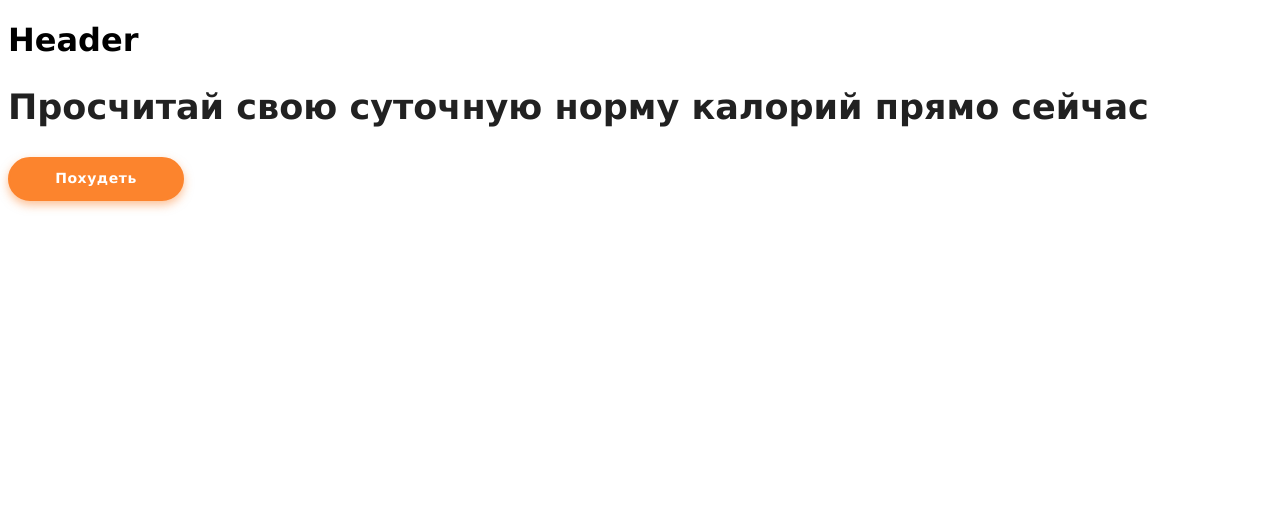
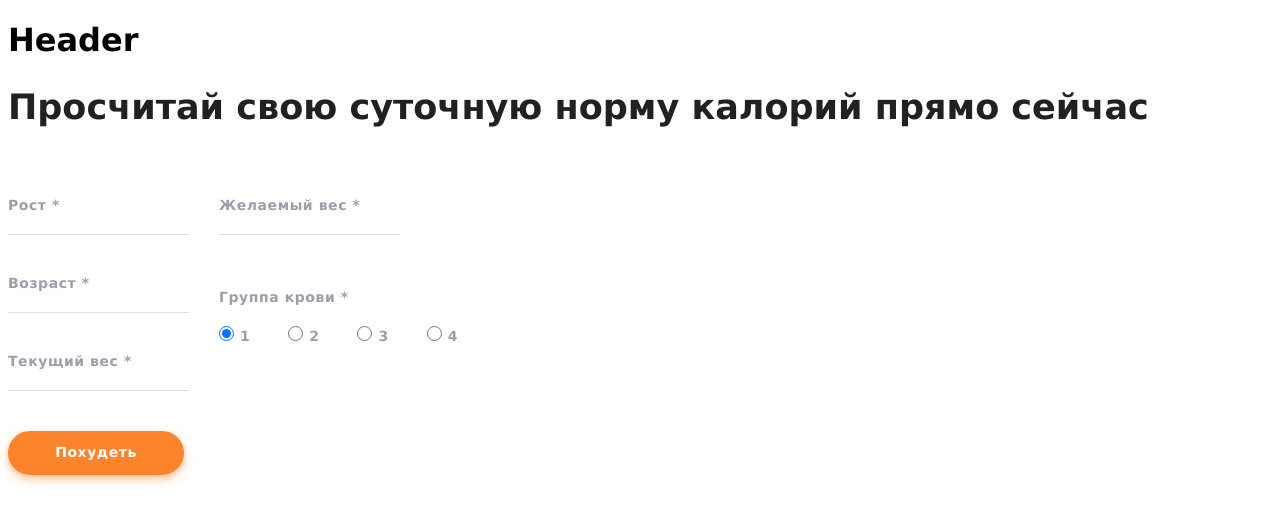
Before and after one commit to OrestDuda/slim-mom, a React (Create React App) app: page / in a window 1280 px wide. Shown: the top 524 px of the page. Built offline with nearby package versions, Linux system fonts and the light colour scheme.

Commit message:
added parseInt in redux

```diff
--- a/src/Components/CalculatorCalorieForm/index.js
+++ b/src/Components/CalculatorCalorieForm/index.js
@@ -14,17 +14,30 @@ class CalculatorCaloriesForm extends Component {
     desiredWeight: '',
     bloodType: '1',
   };
+  BloodType = {
+    FIRST_GROUP: '1',
+    SECOND_GROUP: '2',
+    THIRD_GROUP: '3',
+    FOURTH_GROUP: '4',
+  };
 
-  handleChange = ({ target: { name, value } }) => {
+  addInputData = ({ target: { name, value } }) => {
     this.setState({ [name]: value });
   };
 
   submitForm = event => {
     event.preventDefault();
+    console.log(this.state);
     const { height, age, weight, desiredWeight, bloodType } = this.state;
-    this.props.publicUserCalculate(175, 32, 70, 65, 1);
+    this.props.publicUserCalculate(
+      height,
+      age,
+      weight,
+      desiredWeight,
+      bloodType,
+    );
 
-    this.reset();
+    // this.reset();
   };
 
   reset = () => {
@@ -38,13 +51,110 @@ class CalculatorCaloriesForm extends Component {
   };
 
   render() {
+    const { height, age, weight, desiredWeight, bloodType } = this.state;
+    const { BloodType } = this;
     return (
       <div>
         <div className={styles.title}>
           Просчитай свою суточную норму калорий прямо сейчас
         </div>
         <form className={styles.form} onSubmit={this.submitForm}>
-          {/* <CalculatorPrimaryInput /> */}
+          <div className={styles.input_wrapper}>
+            <div className={styles.left_input}>
+              <label className={styles.label} htmlFor="height">
+                Рост *
+              </label>
+              <input
+                className={styles.input}
+                type="number"
+                name="height"
+                value={height}
+                onChange={this.addInputData}
+              />
+              <label className={styles.label} htmlFor="age">
+                Возраст *
+              </label>
+              <input
+                className={styles.input}
+                type="number"
+                name="age"
+                value={age}
+                onChange={this.addInputData}
+              />
+              <label className={styles.label} htmlFor="weight">
+                Текущий вес *
+              </label>
+              <input
+                className={styles.input}
+                type="number"
+                name="weight"
+                value={weight}
+                onChange={this.addInputData}
+              />
+            </div>
+            <div className={styles.right_input}>
+              <label className={styles.label} htmlFor="desiredWeight">
+                Желаемый вес *
+              </label>
+              <input
+                className={styles.input}
+                type="number"
+                name="desiredWeight"
+                value={desiredWeight}
+                onChange={this.addInputData}
+              />
+              <div className={styles.wrapper}>
+                <p className={styles.label_radio_boxes}>Группа крови *</p>
+
+                <div className={styles.radio_boxes}>
+                  <label className={styles.label_radio} htmlFor="bloodType_1">
+                    <input
+                      id="bloodType_1"
+                      type="radio"
+                      name="bloodType"
+                      checked={bloodType === BloodType.FIRST_GROUP}
+                      value={BloodType.FIRST_GROUP}
+                      onChange={this.addInputData}
+                    />
+                    1
+                  </label>
+                  <label className={styles.label_radio} htmlFor="bloodType_2">
+                    <input
+                      id="bloodType_2"
+                      type="radio"
+                      name="bloodType"
+                      checked={bloodType === BloodType.SECOND_GROUP}
+                      value={BloodType.SECOND_GROUP}
+                      onChange={this.addInputData}
+                    />
+                    2
+                  </label>
+                  <label className={styles.label_radio} htmlFor="bloodType_3">
+                    <input
+                      id="bloodType_3"
+                      type="radio"
+                      name="bloodType"
+                      checked={bloodType === BloodType.THIRD_GROUP}
+                      value={BloodType.THIRD_GROUP}
+                      onChange={this.addInputData}
+                    />
+                    3
+                  </label>
+                  <label className={styles.label_radio} htmlFor="bloodType_4">
+                    <input
+                      id="bloodType_4"
+                      type="radio"
+                      name="bloodType"
+                      checked={bloodType === BloodType.FOURTH_GROUP}
+                      value={BloodType.FOURTH_GROUP}
+                      onChange={this.addInputData}
+                    />
+                    4
+                  </label>
+                </div>
+              </div>
+            </div>
+          </div>
           <div className={styles.btn_wrapper}>
             <button type="submit" className={styles.button}>
               Похудеть
--- a/src/redux/user/userOperations.js
+++ b/src/redux/user/userOperations.js
@@ -131,11 +131,11 @@ const calculateLoggedInUser =
   (height, age, currentWeight, desiredWeight, bloodType) => async dispatch => {
     //Посчитать залогиненого юзера , возвращает всю инфо по юзеру. входные данные (рост,возраст,текущий вес, желаемый вес, тип крови)=параметры передавать отдельно а не одним обьектом
     const userParameters = {
-      height,
-      age,
-      currentWeight,
-      desiredWeight,
-      bloodType,
+      currentWeight: Number.parseInt(currentWeight),
+      height: Number.parseInt(height),
+      age: Number.parseInt(age),
+      desiredWeight: Number.parseInt(desiredWeight),
+      bloodType: Number.parseInt(bloodType),
     };
 
     dispatch(calculateUserRequest());
@@ -152,13 +152,13 @@ const publicUserCalculate =
   (height, age, currentWeight, desiredWeight, bloodType) => async dispatch => {
     //Посчитать публичного юзера , возвращает только кол-во  калорий и нерекомендуемую еду. входные данные (рост,возраст,текущий вес, желаемый вес, тип крови)=параметры передавать отдельно а не одним обьектом
     const userParameters = {
-      height,
-      age,
-      currentWeight,
-      desiredWeight,
-      bloodType,
+      currentWeight: Number.parseInt(currentWeight),
+      height: Number.parseInt(height),
+      age: Number.parseInt(age),
+      desiredWeight: Number.parseInt(desiredWeight),
+      bloodType: Number.parseInt(bloodType),
     };
-
+    console.log(userParameters);
     dispatch(publicUserCalculateRequest());
     try {
       const { data } = await axios.patch(`/public`, userParameters);
```
